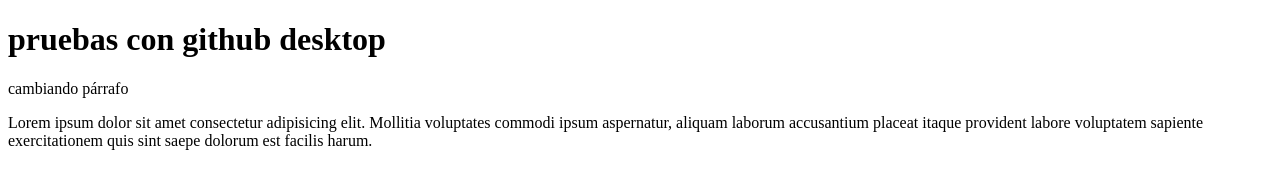
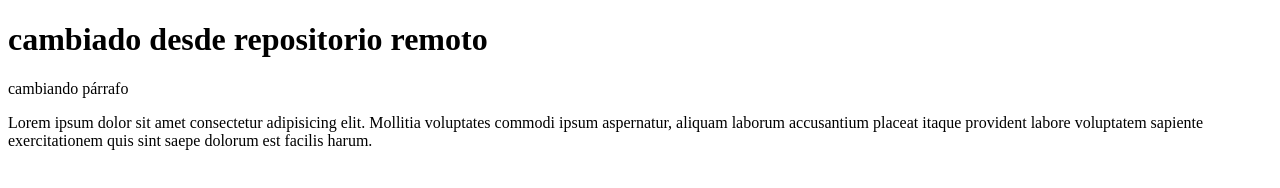
Before and after one commit to gnp22/pruebas02, a plain HTML site: page index.html in a window 1280 px wide. Drawn offline with Linux system fonts and the light colour scheme.

Commit message:
cambiado en remoto

```diff
--- a/index.html
+++ b/index.html
@@ -7,7 +7,7 @@
     <title>Pruebas GIT</title>
 </head>
 <body>
-    <h1>pruebas con github desktop</h1>
+    <h1>cambiado desde repositorio remoto</h1>
     <p>cambiando párrafo</p>
     <p>Lorem ipsum dolor sit amet consectetur adipisicing elit. Mollitia voluptates commodi ipsum aspernatur, aliquam laborum accusantium placeat itaque provident labore voluptatem sapiente exercitationem quis sint saepe dolorum est facilis harum.</p>
 </body>
```
